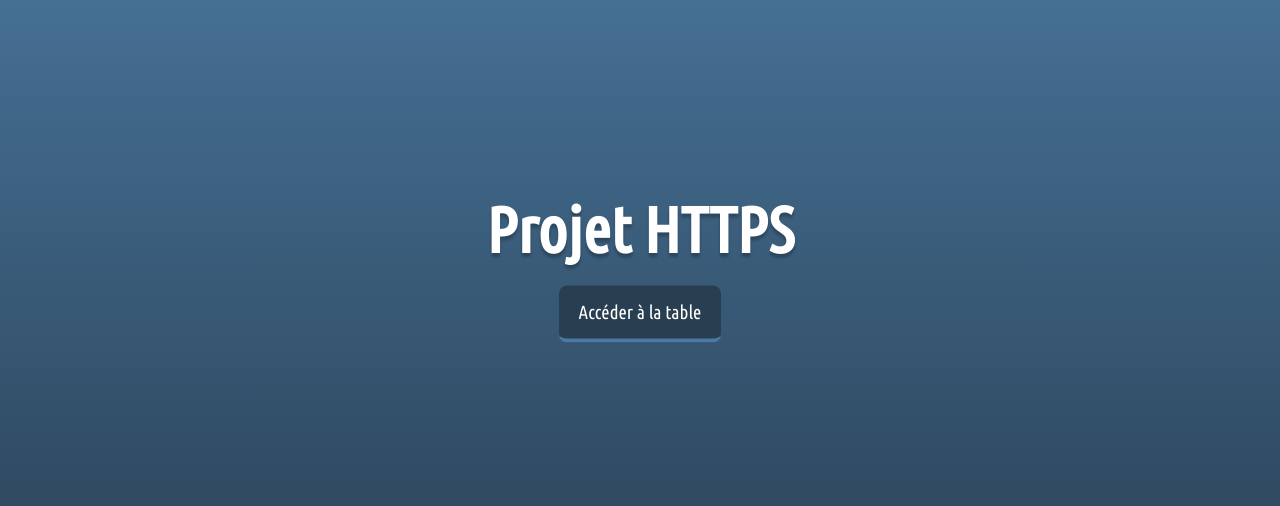
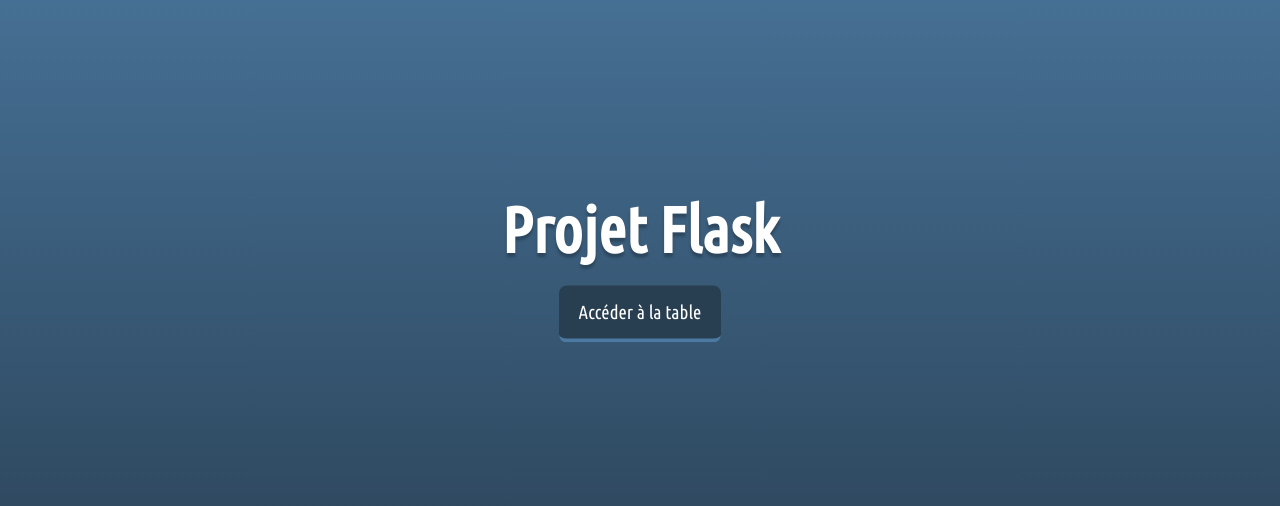
Before and after one commit to Cold-FR/nsi_projet_flask, a Flask app: page / in a window 1280 px wide. Shown: the part 133-639 px from the top of the page. Run offline with Flask 2, Linux system fonts and the light colour scheme.

Commit message:
Changement de nom

```diff
--- a/templates/index.html
+++ b/templates/index.html
@@ -4,14 +4,14 @@
 <head>
     <meta charset="UTF-8">
     <meta name="viewport" content="width=device-width, initial-scale=1.0">
-    <title>Projet HTTPS</title>
+    <title>Projet Flask</title>
     <link rel="stylesheet" type="text/css" href="../static/css/style.css">
 </head>
 
 <body>
     <header>
         <nav>
-            <h1>Projet HTTPS</h1>
+            <h1>Projet Flask</h1>
             <a href="/liste"><button>Accéder à la table</button></a>
         </nav>
     </header>
--- a/templates/liste.html
+++ b/templates/liste.html
@@ -4,7 +4,7 @@
 <head>
     <meta charset="UTF-8">
     <meta name="viewport" content="width=device-width, initial-scale=1.0">
-    <title>Projet HTTPS</title>
+    <title>Projet Flask</title>
     <link rel="stylesheet" type="text/css" href="../static/css/style.css">
 </head>
 
@@ -13,7 +13,7 @@
     </div>
     <header>
         <nav>
-            <h1>Projet HTTPS</h1>
+            <h1>Projet Flask</h1>
             <a href="/index"><button>Retourner à la page d'accueil</button></a>
             <a href="#main" class="scroll-down"><i class="fas fa-arrow-alt-circle-down"></i></a>
         </nav>
```
